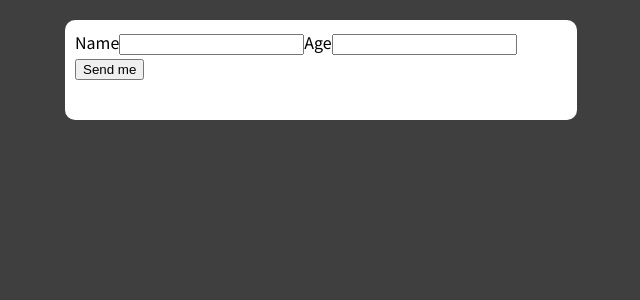
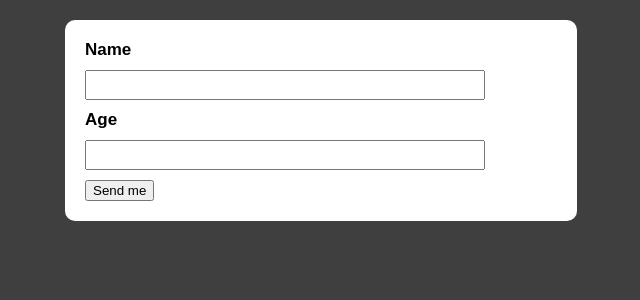
Before and after one commit to MahsumaRezai/Data_vaildation, a JavaScript app: page / in a window 1280 px wide. Shown: the top 300 px of the page, without its empty margins (319-959 px from the left). Built offline with nearby package versions, Linux system fonts and the light colour scheme.

Commit message:
work on input section

```diff
--- a/src/componets/AddUser/AddUser.js
+++ b/src/componets/AddUser/AddUser.js
@@ -3,12 +3,12 @@ import classes from './AddUser.module.css'
 
 const AddUser = () => {
     return (
-        <Card className={classes.input}>
-            <form>
-                <label htmlFor="Name" >Name</label>
-                <input type="text"></input>
-                <label htmlFor="Name" >Age</label>
-                <input type="number"></input>
+        <Card >
+            <form className={classes.form}>
+                <label htmlFor="Name" className={classes.label} >Name</label>
+                <input type="text" className={classes.input}></input>
+                <label htmlFor="Name" className={classes.label} >Age</label>
+                <input type="number " className={classes.input}></input>
                 <button>Send me</button>
 
             </form>
--- a/src/componets/AddUser/AddUser.module.css
+++ b/src/componets/AddUser/AddUser.module.css
@@ -0,0 +1,18 @@
+.form {
+    display: flex;
+    flex-direction: column;
+    justify-content: flex-start;
+    align-items: flex-start;
+    gap: 10px;
+}
+
+.input {
+    width: 400px;
+    height: 30px;
+}
+
+.label {
+    font-family: sans-serif;
+    font-size: 17px;
+    font-weight: bold;
+}
--- a/src/componets/UI/Card.module.css
+++ b/src/componets/UI/Card.module.css
@@ -4,8 +4,6 @@
     box-shadow: 0 2px 8px reba(0, 0, 0, 0.26);
     width: 40%;
     margin: auto;
-    height: 100px;
     margin-top: 20px;
-    padding-top: 10px;
-    padding-left: 10px;
+    padding: 20px;
 }
```
